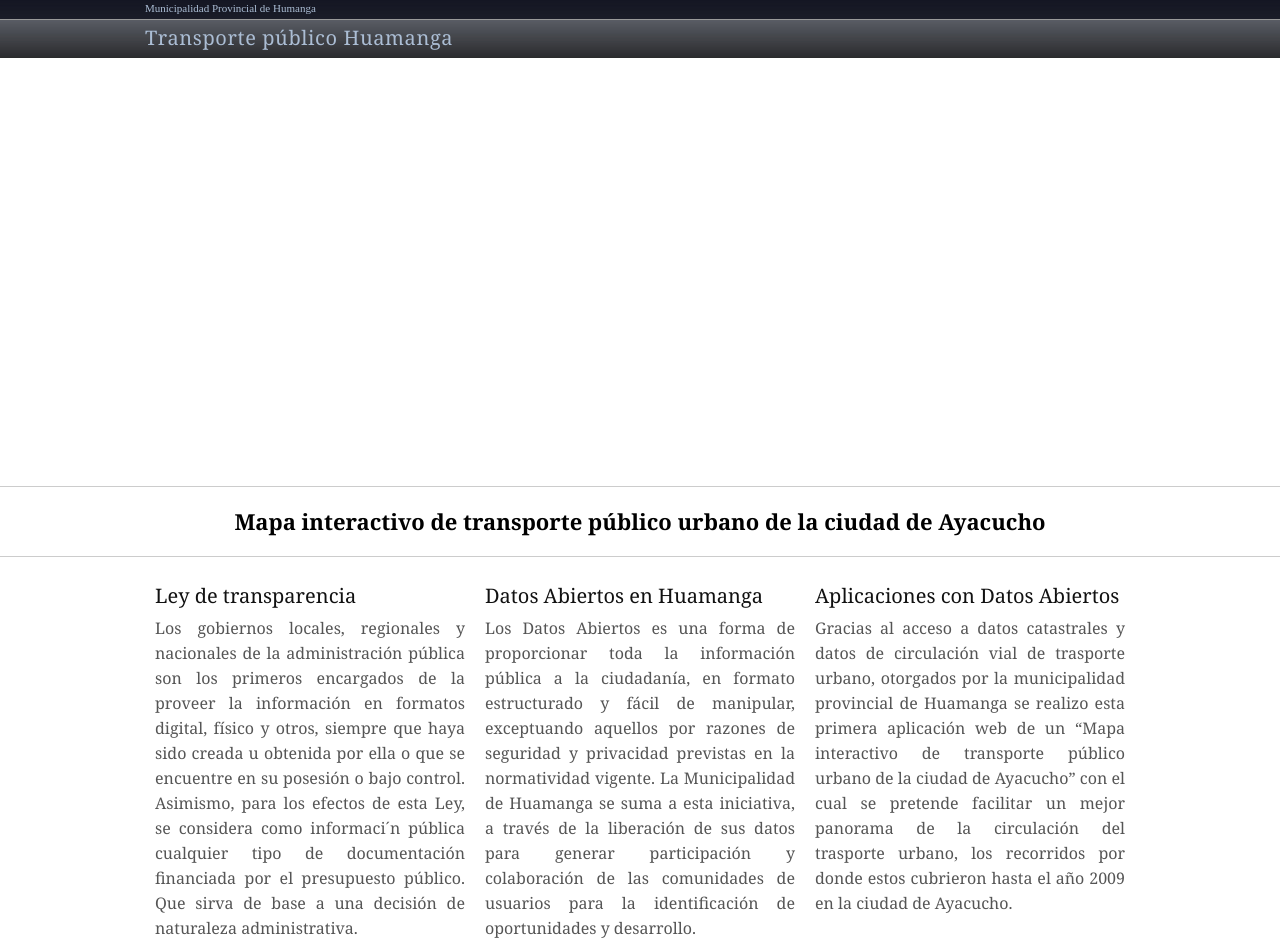
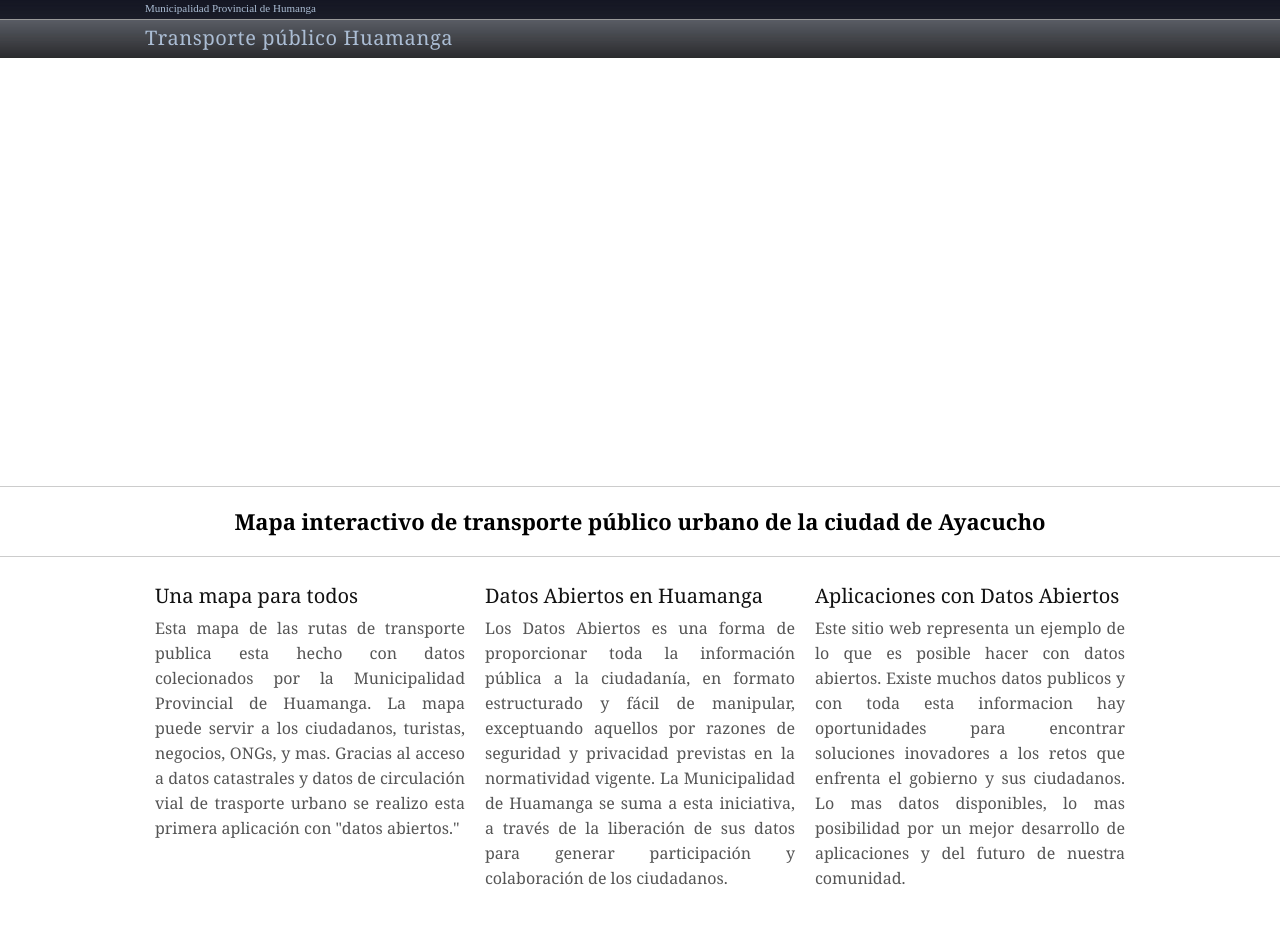
Before and after one commit to Rub21/openhuamanga, a plain HTML site: page index.htm in a window 1280 px wide. Shown: the top 943 px of the page. Drawn offline with Linux system fonts and the light colour scheme.

Commit message:
change content on front page

```diff
--- a/index.htm
+++ b/index.htm
@@ -96,11 +96,11 @@ Municipalidad Provincial de Humanga
 <div class="conteninfor">
         <div class="cont">
                 <div class="contenheader2">
-                Ley de transparencia
+                Una mapa para todos
                 </div>
 
                 <div class="contenbody2">
-               Los gobiernos locales, regionales y nacionales de la administraci&oacute;n p&uacute;blica son los primeros  encargados de la proveer la informaci&oacute;n en formatos digital, f&iacute;sico y otros, siempre que haya sido creada u obtenida por ella o que se encuentre en su posesi&oacute;n o bajo control. Asimismo, para los efectos de esta Ley, se considera como informaci&acute;n p&uacute;blica cualquier tipo de documentaci&oacute;n financiada por el presupuesto p&uacute;blico. Que sirva de base a una decisi&oacute;n de naturaleza administrativa.</div>
+               Esta mapa de las rutas de transporte publica esta hecho con datos colecionados por la Municipalidad Provincial de Huamanga.  La mapa puede servir a los ciudadanos, turistas, negocios, ONGs, y mas.  Gracias al acceso a datos catastrales y  datos de circulaci&oacute;n vial de trasporte urbano se realizo esta  primera aplicaci&oacute;n con "datos abiertos."</div>
         </div>
 
         <div class="cont">
@@ -109,7 +109,7 @@ Municipalidad Provincial de Humanga
                 </div>
 
                 <div class="contenbody2">
-                Los Datos Abiertos  es una forma de proporcionar toda la informaci&oacute;n p&uacute;blica a la ciudadan&iacute;a, en formato  estructurado y f&aacute;cil de manipular, exceptuando aquellos por razones de seguridad y privacidad previstas en la normatividad vigente. La Municipalidad de Huamanga se suma a esta iniciativa, a trav&eacute;s de la liberaci&oacute;n de sus datos para generar  participaci&oacute;n y colaboraci&oacute;n de las comunidades de usuarios para la identificaci&oacute;n de oportunidades y desarrollo.
+                Los Datos Abiertos  es una forma de proporcionar toda la informaci&oacute;n p&uacute;blica a la ciudadan&iacute;a, en formato  estructurado y f&aacute;cil de manipular, exceptuando aquellos por razones de seguridad y privacidad previstas en la normatividad vigente. La Municipalidad de Huamanga se suma a esta iniciativa, a trav&eacute;s de la liberaci&oacute;n de sus datos para generar  participaci&oacute;n y colaboraci&oacute;n de los ciudadanos.
                  </div>
 
         </div>
@@ -120,7 +120,7 @@ Municipalidad Provincial de Humanga
                 </div>
 
                 <div class="contenbody2">
-             Gracias al acceso a datos catastrales y  datos de circulaci&oacute;n vial de trasporte urbano, otorgados por la municipalidad provincial de Huamanga se realizo esta  primera aplicaci&oacute;n web  de un  “Mapa interactivo de transporte p&uacute;blico urbano de la ciudad de Ayacucho” con el cual se pretende facilitar un  mejor panorama de la circulaci&oacute;n del trasporte urbano, los recorridos por donde estos cubrieron hasta el año 2009 en la ciudad de Ayacucho.
+              Este sitio web representa un ejemplo de lo que es posible hacer con datos abiertos.  Existe muchos datos publicos y con toda esta informacion hay oportunidades para encontrar soluciones inovadores a los retos que enfrenta el gobierno y sus ciudadanos.  Lo mas datos disponibles, lo mas posibilidad por un mejor desarrollo de aplicaciones y del futuro de nuestra comunidad.
              </div>
 </div>
 
```
